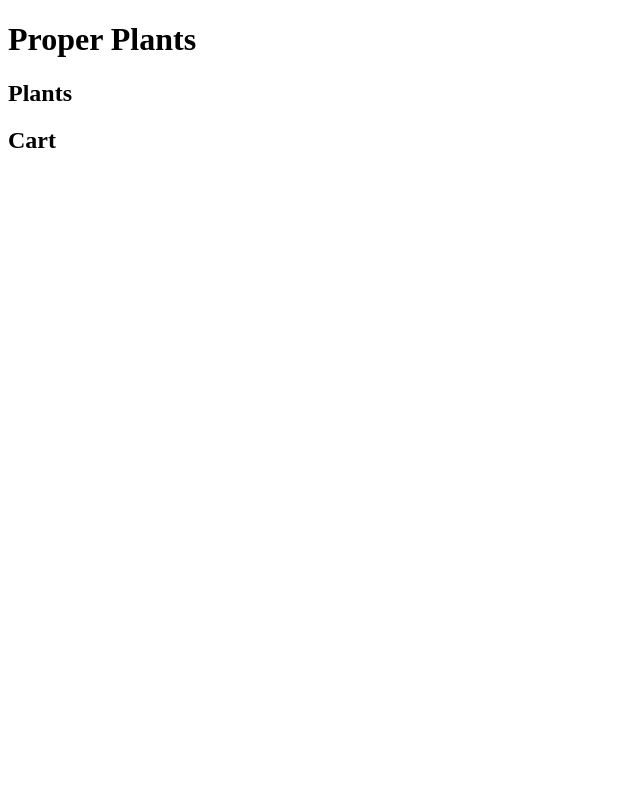
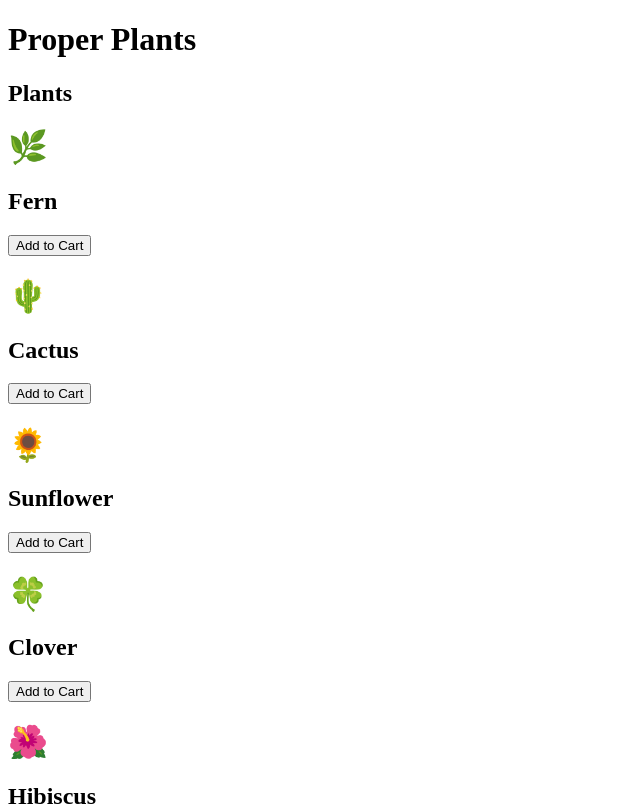
Before and after one commit to AlexKT1022/proper-plants, a React app: page / in a window 1280 px wide. Shown: the top 806 px of the page, without its empty margins (0-640 px from the left). Built offline with nearby package versions, Linux system fonts and the light colour scheme; the HTML template or start-up script is replaced by a standard one.

Commit message:
added PlantCard component code

```diff
--- a/src/App.jsx
+++ b/src/App.jsx
@@ -1,5 +1,5 @@
+import PlantGrid from './components/PlantGrid';
 import Cart from './components/Cart';
-import PlantGrid from './components/PlantGrid';
 
 export default function App() {
   return (
--- /dev/null
+++ b/src/components/CartItem.jsx
@@ -0,0 +1,5 @@
+const CartItem = () => {
+  return <div>CartItem</div>;
+};
+
+export default CartItem;
--- a/src/components/PlantCard.jsx
+++ b/src/components/PlantCard.jsx
@@ -1,5 +1,11 @@
-const PlantCard = () => {
-  return <div>PlantCard</div>;
+const PlantCard = ({ plant }) => {
+  return (
+    <div>
+      <h1>{plant.image}</h1>
+      <h2>{plant.name}</h2>
+      <button>Add to Cart</button>
+    </div>
+  );
 };
 
 export default PlantCard;
--- a/src/components/PlantGrid.jsx
+++ b/src/components/PlantGrid.jsx
@@ -1,11 +1,13 @@
 import PLANTS from '../data/plants';
+import PlantCard from './PlantCard';
 
 const PlantGrid = () => {
-  console.log(PLANTS);
-
   return (
     <>
       <h2>Plants</h2>
+      {PLANTS.map((plant, index) => (
+        <PlantCard key={index} plant={plant} />
+      ))}
     </>
   );
 };
```
